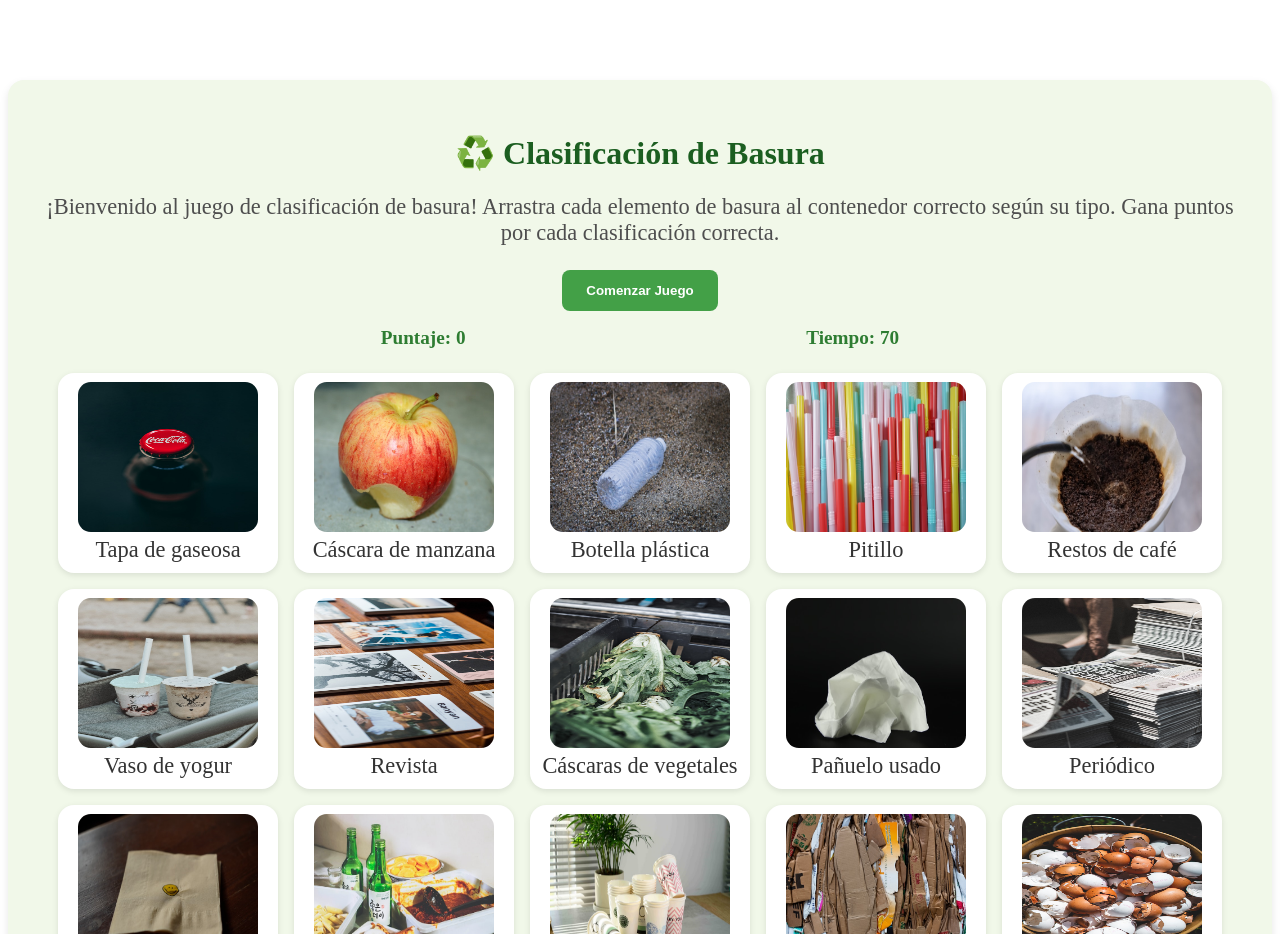
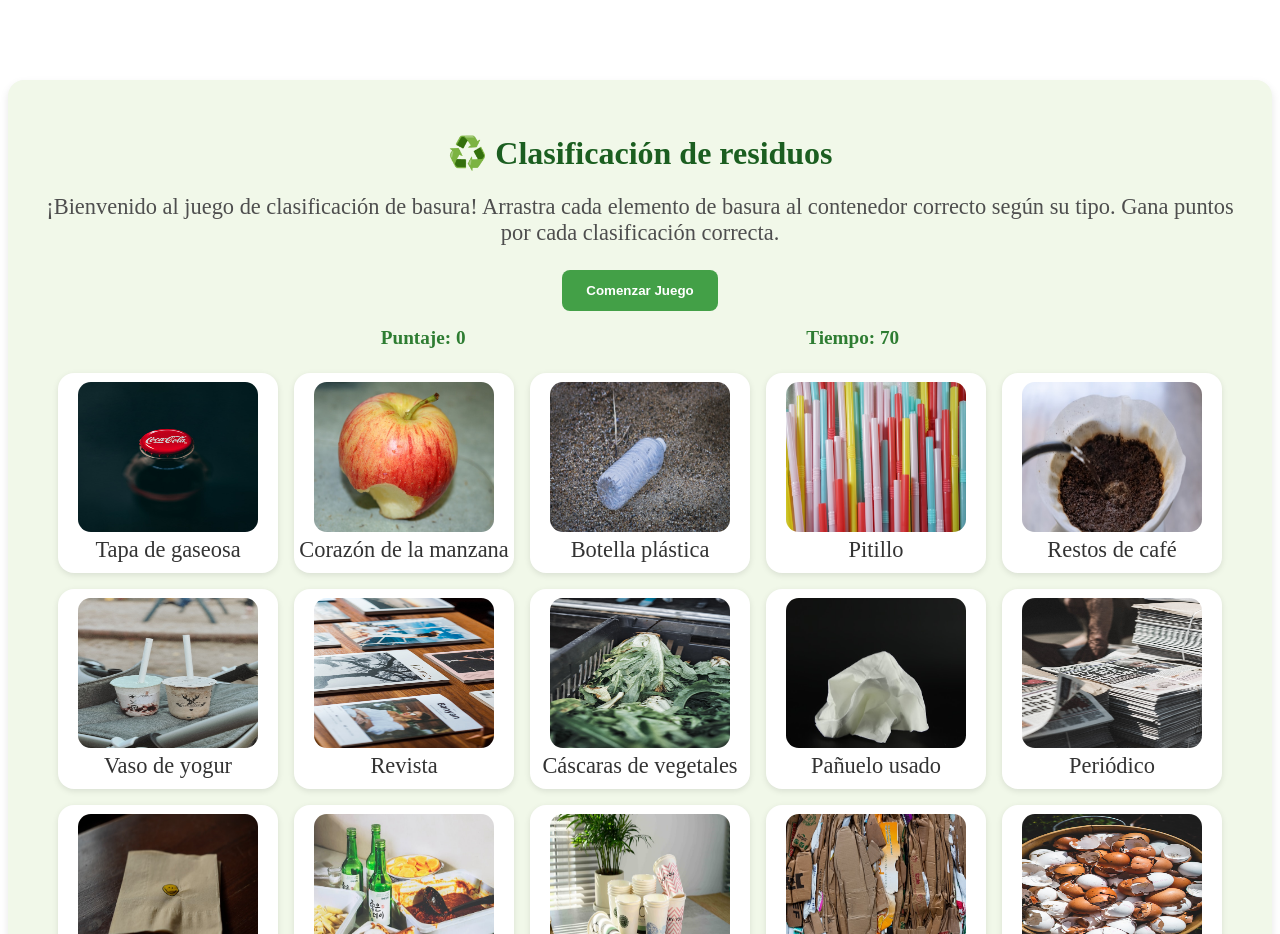
Before and after one commit to yefry25/website_proyecto, an Angular app: page /video-game in a window 1280 px wide. Shown: the part 1100-2034 px from the top of the page. Built offline with nearby package versions, Linux system fonts and the light colour scheme.

Commit message:
se actualiza información

```diff
--- a/angular.json
+++ b/angular.json
@@ -104,5 +104,8 @@
         }
       }
     }
+  },
+  "cli": {
+    "analytics": false
   }
 }
--- a/src/app/features/video-game/video-game.component.html
+++ b/src/app/features/video-game/video-game.component.html
@@ -65,7 +65,7 @@
 </section>
 
 <div class="game-container">
-    <h1>♻️ Clasificación de Basura</h1>
+    <h1>♻️ Clasificación de residuos</h1>
 
     <div class="instructions">
         <p>¡Bienvenido al juego de clasificación de basura! Arrastra cada elemento de basura al contenedor correcto
--- a/src/app/features/video-game/video-game.component.ts
+++ b/src/app/features/video-game/video-game.component.ts
@@ -69,7 +69,7 @@ export class VideoGameComponent {
 
   public trashItems: TrashItem[] = [
     { id: 12, type: 'recyclable-waste', img: 'assets/trash/soda-cap.jpg', name: 'Tapa de gaseosa', visible: true, state: 'default' },
-    { id: 1, type: 'organic', img: 'assets/trash/apple-core.jpg', name: 'Cáscara de manzana', visible: true, state: 'default' },
+    { id: 1, type: 'organic', img: 'assets/trash/apple-core.jpg', name: 'Corazón de la manzana', visible: true, state: 'default' },
     { id: 7, type: 'recyclable-waste', img: 'assets/trash/plastic-bottle.jpg', name: 'Botella plástica', visible: true, state: 'default' },
     { id: 9, type: 'recyclable-waste', img: 'assets/trash/straw.jpg', name: 'Pitillo', visible: true, state: 'default' },
     { id: 5, type: 'organic', img: 'assets/trash/coffee-grounds.jpg', name: 'Restos de café', visible: true, state: 'default' },
```
Also changed, not shown: 1 other file (tests, documents, lock files or other folders).
